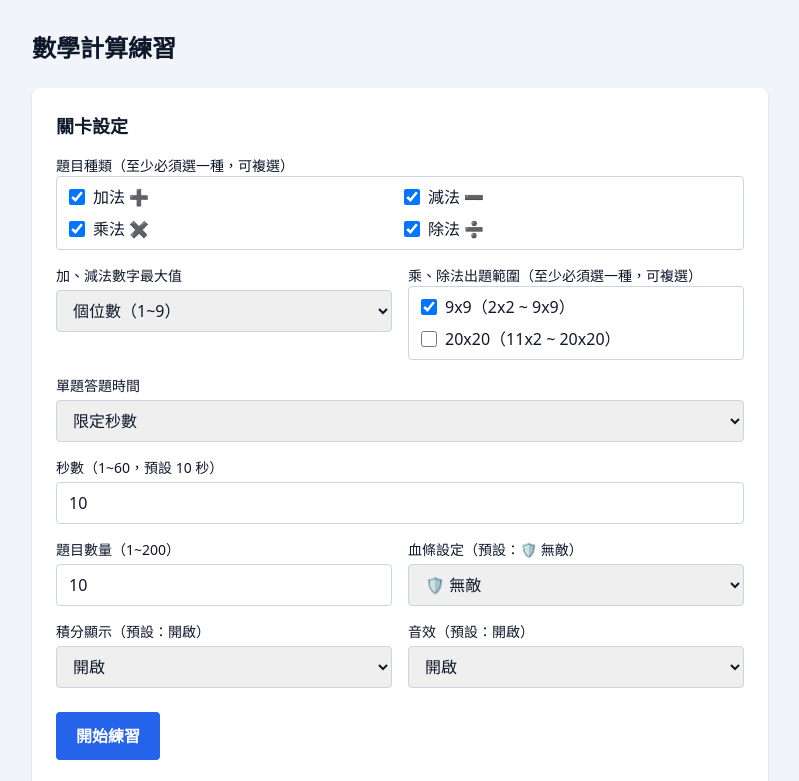
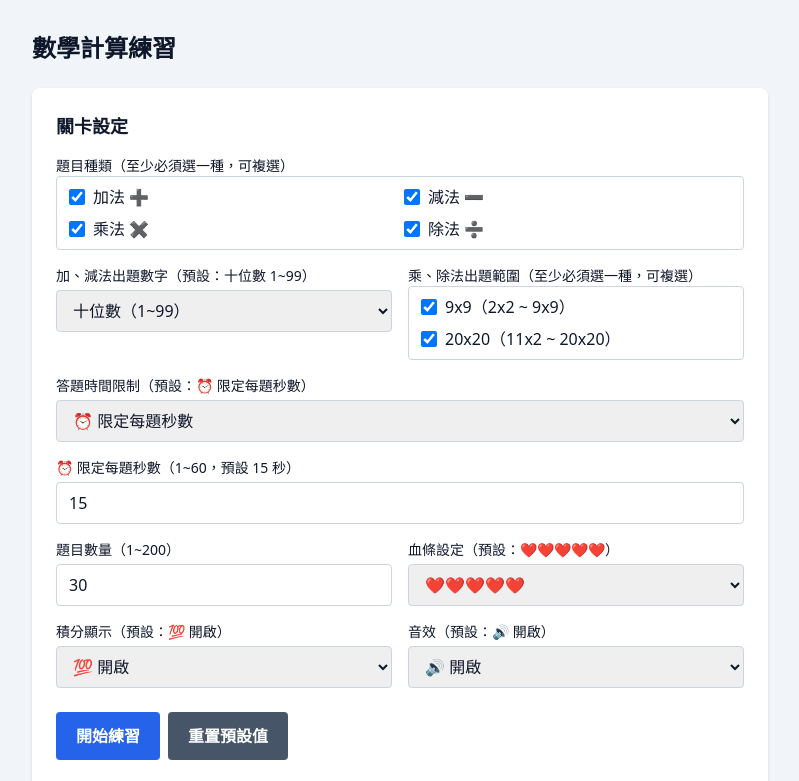
Before and after one commit to SamChuang0305/vibe-lab, a plain HTML site: page math-practice/index.html in a window 1280 px wide. Shown: the top 781 px of the page, without its empty margins (240-1039 px from the left). Drawn offline with nearby package versions, Linux system fonts and the light colour scheme.

Commit message:
feat: 更新關卡設定預設值與重置按鈕

```diff
--- a/math-practice/index.html
+++ b/math-practice/index.html
@@ -101,10 +101,10 @@
         </fieldset>
 
         <label class="flex flex-col gap-1">
-          <span class="text-sm font-medium">加、減法數字最大值</span>
+          <span class="text-sm font-medium">加、減法出題數字（預設：十位數 1~99）</span>
           <select id="digitLength" class="rounded border border-slate-300 px-3 py-2">
             <option value="1">個位數（1~9）</option>
-            <option value="2">十位數（1~99）</option>
+            <option value="2" selected>十位數（1~99）</option>
             <option value="3">百位數（1~999）</option>
           </select>
         </label>
@@ -124,53 +124,56 @@
         </fieldset>
 
         <label class="flex flex-col gap-1 sm:col-span-2">
-          <span class="text-sm font-medium">單題答題時間</span>
+          <span class="text-sm font-medium">答題時間限制（預設：⏰ 限定每題秒數）</span>
           <select id="timeMode" class="rounded border border-slate-300 px-3 py-2">
-            <option value="limited" selected>限定秒數</option>
-            <option value="unlimited">無時間限制</option>
+            <option value="limited" selected>⏰ 限定每題秒數</option>
+            <option value="unlimited">⛔ 無時間限制</option>
           </select>
         </label>
 
         <label id="secondsWrap" class="flex flex-col gap-1 sm:col-span-2">
-          <span class="text-sm font-medium">秒數（1~60，預設 10 秒）</span>
-          <input id="timeLimit" type="number" min="1" max="60" value="10" class="rounded border border-slate-300 px-3 py-2" />
+          <span class="text-sm font-medium">⏰ 限定每題秒數（1~60，預設 15 秒）</span>
+          <input id="timeLimit" type="number" min="1" max="60" value="15" class="rounded border border-slate-300 px-3 py-2" />
         </label>
 
         <label class="flex flex-col gap-1">
           <span class="text-sm font-medium">題目數量（1~200）</span>
-          <input id="questionCount" type="number" min="1" max="200" value="10" class="rounded border border-slate-300 px-3 py-2" />
+          <input id="questionCount" type="number" min="1" max="200" value="30" class="rounded border border-slate-300 px-3 py-2" />
         </label>
 
         <label class="flex flex-col gap-1">
-          <span class="text-sm font-medium">血條設定（預設：🛡 無敵）</span>
+          <span class="text-sm font-medium">血條設定（預設：❤️❤️❤️❤️❤️）</span>
           <select id="hpMode" class="rounded border border-slate-300 px-3 py-2">
-            <option value="off" selected>🛡 無敵</option>
+            <option value="off">🛡 無敵</option>
             <option value="1">❤️</option>
             <option value="2">❤️❤️</option>
             <option value="3">❤️❤️❤️</option>
             <option value="4">❤️❤️❤️❤️</option>
-            <option value="5">❤️❤️❤️❤️❤️</option>
+            <option value="5" selected>❤️❤️❤️❤️❤️</option>
           </select>
         </label>
 
         <label class="flex flex-col gap-1">
-          <span class="text-sm font-medium">積分顯示（預設：開啟）</span>
+          <span class="text-sm font-medium">積分顯示（預設：💯 開啟）</span>
           <select id="scoreMode" class="rounded border border-slate-300 px-3 py-2">
-            <option value="on" selected>開啟</option>
-            <option value="off">關閉</option>
+            <option value="on" selected>💯 開啟</option>
+            <option value="off">🙈 關閉</option>
           </select>
         </label>
 
         <label class="flex flex-col gap-1">
-          <span class="text-sm font-medium">音效（預設：開啟）</span>
+          <span class="text-sm font-medium">音效（預設：🔊 開啟）</span>
           <select id="soundMode" class="rounded border border-slate-300 px-3 py-2">
-            <option value="on" selected>開啟</option>
-            <option value="off">關閉</option>
+            <option value="on" selected>🔊 開啟</option>
+            <option value="off">🔇 關閉</option>
           </select>
         </label>
       </div>
 
-      <button id="startBtn" class="mt-6 w-full rounded bg-blue-600 px-5 py-3 text-base font-semibold text-white hover:bg-blue-700 focus:outline-none focus:ring-2 focus:ring-blue-300 sm:w-auto">開始練習</button>
+      <div class="mt-6 flex flex-col gap-2 sm:flex-row sm:items-center">
+        <button id="startBtn" class="w-full rounded bg-blue-600 px-5 py-3 text-base font-semibold text-white hover:bg-blue-700 focus:outline-none focus:ring-2 focus:ring-blue-300 sm:w-auto">開始練習</button>
+        <button id="resetDefaultsBtn" type="button" class="w-full rounded bg-slate-600 px-5 py-3 text-base font-semibold text-white hover:bg-slate-700 focus:outline-none focus:ring-2 focus:ring-slate-300 sm:w-auto">重置預設值</button>
+      </div>
       <p id="setupError" class="mt-3 hidden rounded-md border border-red-200 bg-red-50 px-3 py-2 text-sm font-medium text-red-700"></p>
 
       <div class="mt-6 rounded-lg border border-slate-200 bg-slate-50 px-4 py-3">
@@ -307,6 +310,7 @@
     const opDivInput = document.getElementById('opDiv');
 
     const startBtn = document.getElementById('startBtn');
+    const resetDefaultsBtn = document.getElementById('resetDefaultsBtn');
     const progressText = document.getElementById('progressText');
     const soundToggleBtn = document.getElementById('soundToggleBtn');
     const currentScoreText = document.getElementById('currentScoreText');
@@ -363,18 +367,34 @@
       slowRate: { high: 0.4, medium: 0.25 },
       slowThresholdSec: { add: 8, sub: 10, mul: 12, div: 14 }
     };
-    let config = {
+    const DEFAULT_SETUP = Object.freeze({
       operationTypes: ['add', 'sub', 'mul', 'div'],
-      questionCount: 10,
-      digitLength: 1,
+      questionCount: 30,
+      digitLength: 2,
       mulDivRanges: ['9', '20'],
       timeMode: 'limited',
-      timeLimit: 10,
-      hpMode: 'off',
-      maxHp: 0,
+      timeLimit: 15,
+      hpMode: '5',
       soundMode: 'on',
       scoreMode: 'on'
-    };
+    });
+
+    function createDefaultConfig() {
+      return {
+        operationTypes: [...DEFAULT_SETUP.operationTypes],
+        questionCount: DEFAULT_SETUP.questionCount,
+        digitLength: DEFAULT_SETUP.digitLength,
+        mulDivRanges: [...DEFAULT_SETUP.mulDivRanges],
+        timeMode: DEFAULT_SETUP.timeMode,
+        timeLimit: DEFAULT_SETUP.timeLimit,
+        hpMode: DEFAULT_SETUP.hpMode,
+        maxHp: Number(DEFAULT_SETUP.hpMode),
+        soundMode: DEFAULT_SETUP.soundMode,
+        scoreMode: DEFAULT_SETUP.scoreMode
+      };
+    }
+
+    let config = createDefaultConfig();
 
     function setInvalid(input, isInvalid, borderTarget = input) {
       borderTarget.classList.toggle('border-red-500', isInvalid);
@@ -390,6 +410,36 @@
     function clearSetupError() {
       setupError.textContent = '';
       setupError.classList.add('hidden');
+    }
+
+    function applyDefaultsToSetupForm() {
+      opAddInput.checked = DEFAULT_SETUP.operationTypes.includes('add');
+      opSubInput.checked = DEFAULT_SETUP.operationTypes.includes('sub');
+      opMulInput.checked = DEFAULT_SETUP.operationTypes.includes('mul');
+      opDivInput.checked = DEFAULT_SETUP.operationTypes.includes('div');
+      questionCountInput.value = String(DEFAULT_SETUP.questionCount);
+      digitLengthSelect.value = String(DEFAULT_SETUP.digitLength);
+      mulDivRange9Input.checked = DEFAULT_SETUP.mulDivRanges.includes('9');
+      mulDivRange20Input.checked = DEFAULT_SETUP.mulDivRanges.includes('20');
+      timeModeSelect.value = DEFAULT_SETUP.timeMode;
+      secondsWrap.classList.toggle('hidden', DEFAULT_SETUP.timeMode !== 'limited');
+      timeLimitInput.value = String(DEFAULT_SETUP.timeLimit);
+      hpModeSelect.value = DEFAULT_SETUP.hpMode;
+      soundModeSelect.value = DEFAULT_SETUP.soundMode;
+      scoreModeSelect.value = DEFAULT_SETUP.scoreMode;
+
+      config = createDefaultConfig();
+      clearSetupError();
+      [opAddInput, opSubInput, opMulInput, opDivInput].forEach((input) => setInvalid(input, false, input));
+      [mulDivRange9Input, mulDivRange20Input].forEach((input) => setInvalid(input, false, input.parentElement.parentElement));
+      setInvalid(questionCountInput, false);
+      setInvalid(digitLengthSelect, false);
+      setInvalid(timeLimitInput, false);
+      setInvalid(hpModeSelect, false);
+      setInvalid(soundModeSelect, false);
+      setInvalid(scoreModeSelect, false);
+      renderSoundToggle();
+      renderCurrentScore();
     }
 
     function showQuizError(message) {
@@ -1169,7 +1219,7 @@
       }
       if (![1, 2, 3].includes(digitLength)) {
         setInvalid(digitLengthSelect, true);
-        return '加、減法數字最大值設定不正確。';
+        return '加、減法出題數字設定不正確。';
       }
       if (requiresMulDivRange && mulDivRanges.length === 0) {
         mulDivRangeInputs.forEach((input) => setInvalid(input, true, input.parentElement.parentElement));
@@ -1180,7 +1230,7 @@
       }
       if (timeMode === 'limited' && (!Number.isInteger(timeLimit) || timeLimit < 1 || timeLimit > 60)) {
         setInvalid(timeLimitInput, true);
-        return '限定秒數請輸入 1 到 60 的整數。';
+        return '⏰ 限定每題秒數請輸入 1 到 60 的整數。';
       }
       if (!['off', '1', '2', '3', '4', '5'].includes(hpMode)) {
         setInvalid(hpModeSelect, true);
@@ -1225,7 +1275,7 @@
         config.mulDivRanges
       );
       if (config.questionCount > maxUniqueCount) {
-        showSetupError(`在目前設定下無法產生足夠的不重複題目，請調整題目數量（目前最多可出 ${maxUniqueCount} 題）、加減法數字最大值、乘除法出題範圍或題目種類。`);
+        showSetupError(`在目前設定下無法產生足夠的不重複題目，請調整題目數量（目前最多可出 ${maxUniqueCount} 題）、加、減法出題數字、乘除法出題範圍或題目種類。`);
         return;
       }
 
@@ -1236,7 +1286,7 @@
         config.mulDivRanges
       );
       if (questions.length < config.questionCount) {
-        showSetupError(`在目前設定下無法產生足夠的不重複題目，請調整題目數量（目前最多可出 ${maxUniqueCount} 題）、加減法數字最大值、乘除法出題範圍或題目種類。`);
+        showSetupError(`在目前設定下無法產生足夠的不重複題目，請調整題目數量（目前最多可出 ${maxUniqueCount} 題）、加、減法出題數字、乘除法出題範圍或題目種類。`);
         return;
       }
       currentIndex = 0;
@@ -1430,18 +1480,18 @@
           .map((rangeType) => (rangeType === '9' ? '9x9（2x2 ~ 9x9）' : '20x20（11x2 ~ 20x20）'))
           .join('、')
         : '不適用';
-      const timeModeLabel = config.timeMode === 'limited' ? `限定秒數（${config.timeLimit} 秒）` : '無時間限制';
+      const timeModeLabel = config.timeMode === 'limited' ? `⏰ 限定每題秒數（${config.timeLimit} 秒）` : '⛔ 無時間限制';
       const hpModeLabel = config.maxHp > 0 ? '❤️'.repeat(config.maxHp) : '🛡 無敵';
-      const scoreModeLabel = config.scoreMode === 'on' ? '開啟' : '關閉';
+      const scoreModeLabel = config.scoreMode === 'on' ? '💯 開啟' : '🙈 關閉';
       const startedAtLabel = formatLocalDateTimeWithTz(quizStartedAtMs);
       const endedAtLabel = formatLocalDateTimeWithTz(quizEndedAtMs);
       configSummaryList.innerHTML = '';
       [
         `題目種類：${selectedOperations}`,
         `題目數量：${config.questionCount}`,
-        `加、減法數字最大值：${addSubRangeLabel}`,
+        `加、減法出題數字：${addSubRangeLabel}`,
         `乘、除法出題範圍：${mulDivRangeLabel}`,
-        `單題答題時間：${timeModeLabel}`,
+        `答題時間限制：${timeModeLabel}`,
         `血條設定：${hpModeLabel}`,
         `積分顯示：${scoreModeLabel}`,
         `開始作答時間：${startedAtLabel}`,
@@ -1594,6 +1644,7 @@
     }
 
     startBtn.addEventListener('click', startQuiz);
+    resetDefaultsBtn.addEventListener('click', applyDefaultsToSetupForm);
     submitBtn.addEventListener('click', () => submitCurrentAnswer(false));
     function clearCurrentAnswer() {
       answerInput.value = '';
@@ -1699,8 +1750,7 @@
       setInvalid(scoreModeSelect, false);
       config.scoreMode = scoreModeSelect.value;
     });
-    renderSoundToggle();
-    renderCurrentScore();
+    applyDefaultsToSetupForm();
   </script>
 </body>
 </html>
```
Also changed, not shown: math-practice/spec.md (+21 -18 lines), math-practice/README.md.
